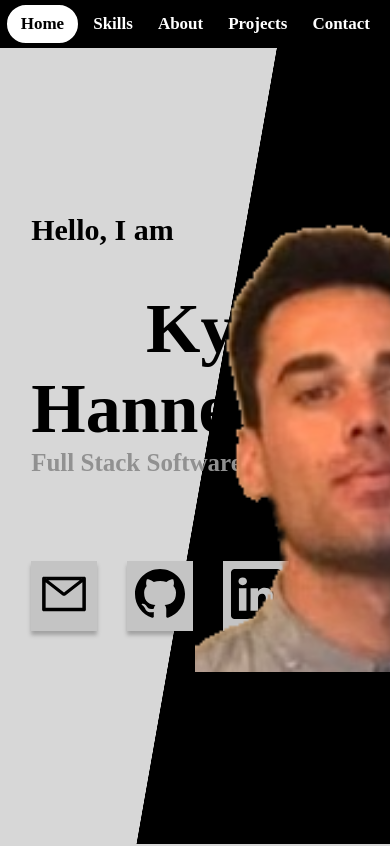
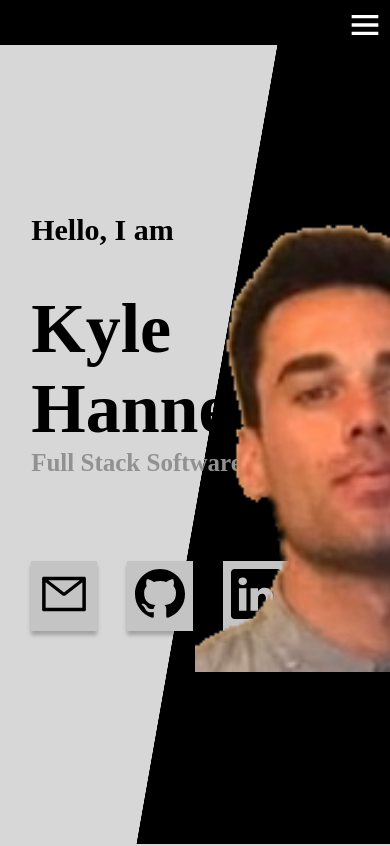
Before and after one commit to KyleHannemann/portfolio, a React (Create React App) app: page / in a window 390 px wide. Shown: the top 846 px of the page. Built offline with nearby package versions, Linux system fonts and the light colour scheme.

Commit message:
responsive navbar

```diff
--- a/src/App.css
+++ b/src/App.css
@@ -21,6 +21,7 @@ html{
     width: 100vw;
     height: fit-content;
     padding: 20px;
+    padding-top: 60px;
     display: flex;
     justify-content: center;
     align-items: center;
@@ -91,7 +92,7 @@ html{
     font-style: normal;
     font-weight: 700;
     font-size: 70px;
-    text-align: center;
+    text-align: left;
     color: #000000;
 }
 .intro-title{
--- a/src/App.js
+++ b/src/App.js
@@ -10,7 +10,14 @@ import { useState, useEffect } from 'react';
 function App() {
   const [currentPage, setCurrentPage] = useState('intro')
   const [yPostion, setYPostion] = useState(0)
-
+  const [mobile_menu_active, set_mobile_menu_active] = useState(false)
+  const check_navbar_open = (e) => {
+    // console.log(e.target.nodeName)
+    // Add to if statement below if want to exclude menu items e.target.nodeName !== 'A'
+      if (e.target.id !== 'navbar' && mobile_menu_active){
+        set_mobile_menu_active(false)
+      }
+  }
   useEffect(() => {
     const onScroll = () => setYPostion(window.pageYOffset);
     // clean up code
@@ -34,8 +41,8 @@ function App() {
 
 
   return (
-    <div className='root-container'>
-      <Navbar active={currentPage}/>
+    <div className='root-container' onClick={check_navbar_open}>
+      <Navbar set_mobile_menu_active={set_mobile_menu_active} active={currentPage} mobile_active={mobile_menu_active}/>
       {/* Intro */}
       <div id='intro' className='intro-container section'>
         <div className='intro-container-left'>
--- a/src/Components/Navbar.js
+++ b/src/Components/Navbar.js
@@ -1,13 +1,23 @@
 import '../Styles/Navbar.css'
-import {AiOutlineHome} from 'react-icons/ai'
+import { useState } from 'react'
+import {AiOutlineHome, AiOutlineCloseSquare } from 'react-icons/ai'
+import {BiMenu} from 'react-icons/bi'
 
 const Navbar = (props) => {
-    console.log(props.active)
+    const {active, mobile_active, set_mobile_menu_active} = props
+    console.log(active, mobile_active)
+    const expand__collapse_mobile_menu = () => {
+        if (mobile_active === true)  set_mobile_menu_active(false)
+        else set_mobile_menu_active(true)
+    }
     return (
-        <div className='navbar-container'>
+        <div id='navbar' className={mobile_active? 'navbar-container active' : 'navbar-container'}>
+            <div onClick={expand__collapse_mobile_menu} className='mobile-menu'>
+                {mobile_active? <AiOutlineCloseSquare color={'#FFFFFF'}size={40}/> : <BiMenu color={'#FFFFFF'}size={40}/>}
+            </div>
             <a className={props.active === 'intro'? 'active': null}  href='#intro'>Home</a>
             <a className={props.active === 'skills'? 'active': null} href='#skills'>Skills</a>
-            <a className={props.active === 'about'? 'active': null} href='#about'>About</a>
+            <a className={props.active === 'about'? 'active': null} href='#about'>About Me</a>
             <a className={props.active === 'projects'? 'active': null} href='#projects'>Projects</a>
             <a className={props.active === ''? 'active': null} href='#contact'>Contact</a>
 
--- a/src/Styles/Navbar.css
+++ b/src/Styles/Navbar.css
@@ -8,6 +8,7 @@
     top: 0px;
     right: 0px;
     width: 100vw;
+    min-height: 45px;
     padding: 5px 10px 5px 10px;
     background-color: black;
     display: flex;
@@ -19,8 +20,8 @@
     font-style: normal;
     font-weight: 700;
     font-size: 17px;
-    padding: 5px 10px 5px 10px;
-    margin-left: 5px;
+    padding: 3px 15px 3px 15px;
+    margin-left: 15px;
 
     display: flex;
     align-items: center;
@@ -33,11 +34,37 @@
     background: #FFFFFF;
 border: 4px solid #FFFFFF;
 border-radius: 30px;
+
 }
 .navbar-container a:hover{
-    background-color: #FFFFFF;
-    color: black;
-    background: #FFFFFF;
-border: 4px solid #FFFFFF;
-border-radius: 30px;
+    transform: scale(1.25);
 }
+.mobile-menu{
+    display: none;
+}
+/* MOBILE */
+@media (max-width: 600px){
+    .mobile-menu{
+        display: block;
+        position: absolute;
+        top: 5px;
+        right: 5px;
+    }
+
+    /* Active */
+
+    .navbar-container.active > a{
+        display: flex;
+    }
+    .navbar-container.active{
+        display: flex;
+        flex-direction: column;
+        align-items: center;
+        justify-content: center;
+    }
+    /* Collapsed */
+
+    .navbar-container > a{
+        display: none;
+    }
+}
```
